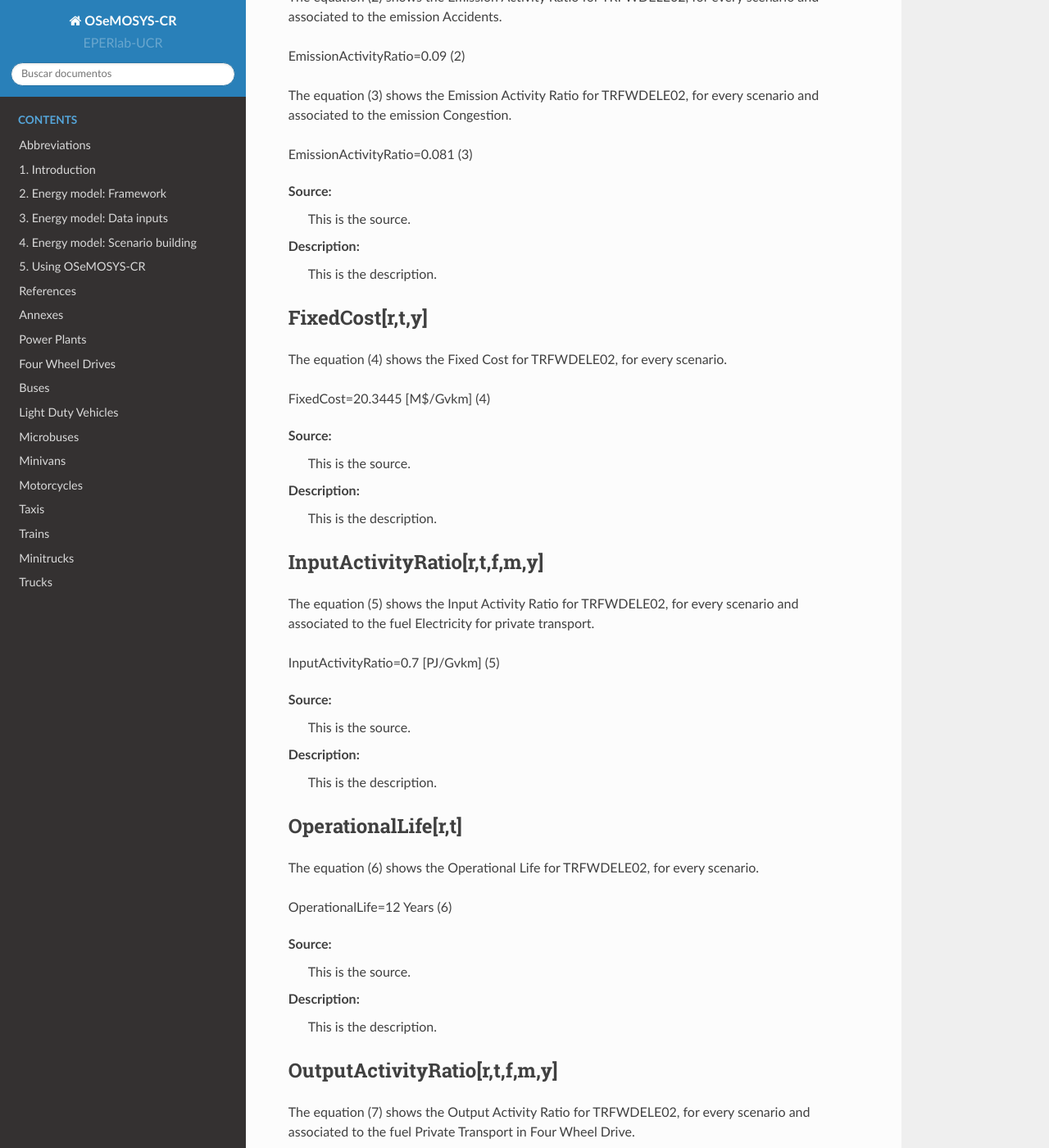
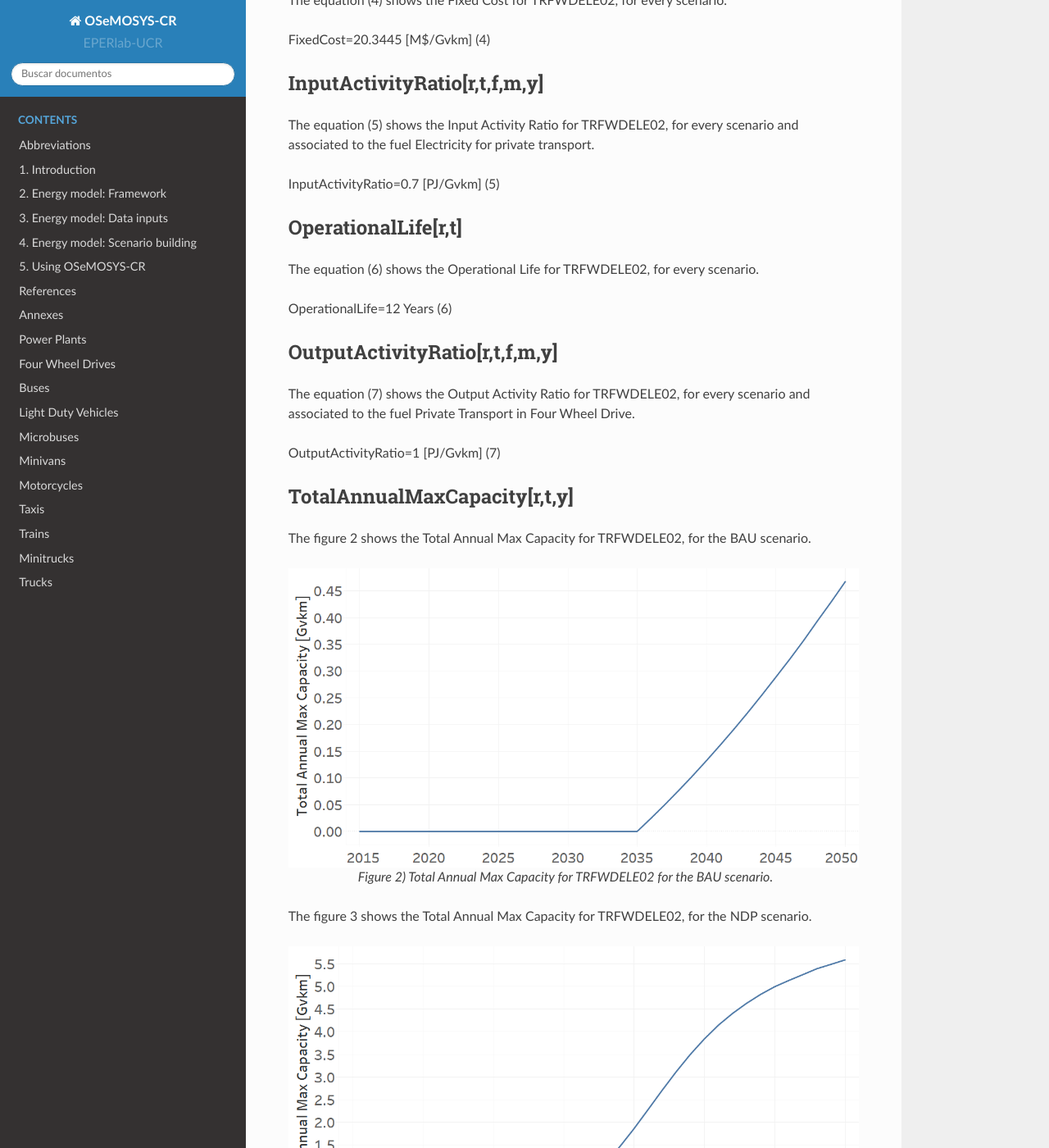
Before and after one commit to EPERLab/OSeMOSYS-CR, a Sphinx documentation site: the page built from docs/fichas/36_TRFWDELE02.rst, in a window 1280 px wide and 1400 px high, scrolled down 2488 px. Shown: the whole window at 82% size. Built offline with Sphinx 7.4.7 and the Read the Docs theme 2.0.0, drawn with Linux system fonts in a browser that asks for light colours; formulas are drawn with MathJax 3; some of the changed text lies outside the part shown.

Commit message:
Update 36_TRFWDELE02.rst

```diff
--- a/docs/fichas/36_TRFWDELE02.rst
+++ b/docs/fichas/36_TRFWDELE02.rst
@@ -60,11 +60,7 @@ The figure 1 shows the Capital Cost for TRFWDELE02, for every scenario.
 
    *Figure 1) Capital Cost for TRFWDELE02 for every scenario.*
 
-Source:
-   This is the source.
 
-Description:
-   This is the description.
 
 DistanceDriven[r,t,y]
 +++++++++
@@ -72,11 +68,7 @@ The equation (1) shows the Distance Driven for TRFWDELE02, for every scenario.
 
 DistanceDriven=14773 [km/year]   (1)
 
-Source:
-   This is the source.
 
-Description:
-   This is the description.
 
 EmissionActivityRatio[r,t,e,m,y]
 +++++++++
@@ -88,11 +80,7 @@ The equation (3) shows the Emission Activity Ratio for TRFWDELE02, for every sce
 
 EmissionActivityRatio=0.081    (3)
 
-Source:
-   This is the source.
 
-Description:
-   This is the description.
 
 FixedCost[r,t,y]
 +++++++++
@@ -100,11 +88,7 @@ The equation (4) shows the Fixed Cost for TRFWDELE02, for every scenario.
 
 FixedCost=20.3445 [M$/Gvkm]   (4)
 
-Source:
-   This is the source.
 
-Description:
-   This is the description.
 
 InputActivityRatio[r,t,f,m,y]
 +++++++++
@@ -112,11 +96,7 @@ The equation (5) shows the Input Activity Ratio for TRFWDELE02, for every scenar
 
 InputActivityRatio=0.7 [PJ/Gvkm]   (5)
 
-Source:
-   This is the source.
 
-Description:
-   This is the description.
 
 OperationalLife[r,t]
 +++++++++
@@ -124,11 +104,7 @@ The equation (6) shows the Operational Life for TRFWDELE02, for every scenario.
 
 OperationalLife=12 Years   (6)
 
-Source:
-   This is the source.
 
-Description:
-   This is the description.
 
 OutputActivityRatio[r,t,f,m,y]
 +++++++++
@@ -136,11 +112,7 @@ The equation (7) shows the Output Activity Ratio for TRFWDELE02, for every scena
 
 OutputActivityRatio=1 [PJ/Gvkm]   (7)
 
-Source:
-   This is the source.
 
-Description:
-   This is the description.
 
 TotalAnnualMaxCapacity[r,t,y]
 +++++++++
@@ -160,11 +132,7 @@ The figure 3 shows the Total Annual Max Capacity for TRFWDELE02, for the NDP sce
 
    *Figure 3) Total Annual Max Capacity for TRFWDELE02 for the NDP scenario.*
 
-Source:
-   This is the source.
 
-Description:
-   This is the description.
 
 TotalTechnologyAnnualActivityLowerLimit[r,t,y]
 +++++++++
@@ -185,11 +153,7 @@ The figure 5 shows the Total Technology Annual Activity Lower Limit for TRFWDELE
 
    *Figure 5) Total Technology Annual Activity Lower Limit for TRFWDELE02 for the NDP scenario.*
 
-Source:
-   This is the source.
 
-Description:
-   This is the description.
 
 UnitCapitalCost[r,t,y]
 +++++++++
@@ -200,11 +164,6 @@ The figure 6 shows the Unit Capital Cost for TRFWDELE02, for every scenario.
    :width:   700 px
 
    *Figure 6) Unit Capital Cost for TRFWDELE02 for every scenario.*
-Source:
-   This is the source.
-
-Description:
-   This is the description.
 
 
 UnitFixedCost[r,t,y]
@@ -212,9 +171,3 @@ UnitFixedCost[r,t,y]
 The equation (8) shows the Unit Fixed Cost for TRFWDELE02, for every scenario.
 
 UnitFixedCost=300.5493 [$]   (8)
-
-Source:
-   This is the source.
-
-Description:
-   This is the description.
```
